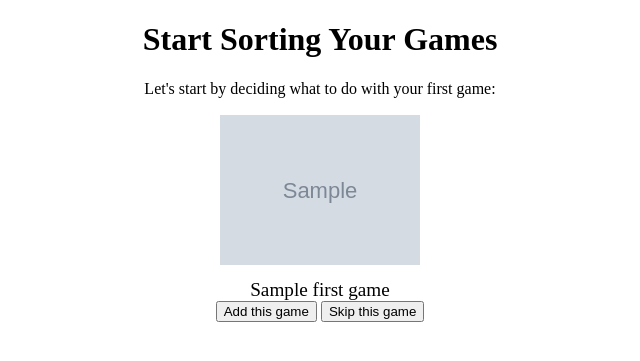
After one commit to otteydw/bggsorter, a Flask app: template templates/sort_first_game.html in a window 1280 px wide. The commit adds this page. Shown: the top 361 px of the page, without its empty margins (320-960 px from the left). Run offline with Flask 3, Linux system fonts and the light colour scheme; the template is opened without the code that fills it: most values are stand-ins (such as "Sample title", 1, 10 or a date in 2020); grey boxes marked "Sample" are stand-in pictures.

Commit message:
Add game skip feature
    Add ability to skip a game from being added to the sort list.
    No longer automatically populate the sorted list with one game.

```diff
--- a/app.py
+++ b/app.py
@@ -219,7 +219,8 @@ def sort_games():
 
     This route function manages the interactive sorting of games for a given user.
     It handles both GET and POST requests, implementing a binary insertion sort
-    algorithm to organize games based on user preferences.
+    algorithm to organize games based on user preferences. It also allows skipping
+    games, including the first game.
 
     Args:
         None
@@ -229,7 +230,7 @@ def sort_games():
             - If all games are sorted: A success message.
             - If username is missing: An error message with 400 status code.
             - During sorting process: Rendered 'sort_games.html' template for user input.
-            - After inserting a game: Redirect to this route for the next comparison.
+            - After inserting or skipping a game: Redirect to this route for the next comparison.
 
     Raises:
         None
@@ -238,6 +239,8 @@ def sort_games():
     Methods: GET, POST
     Query Parameters:
         username (str): The username of the user whose games are being sorted.
+        skip (str, optional): If present, indicates the current game should be skipped.
+        add_first (str, optional): If present, indicates the first game should be added to the sorted list.
     Form Data (POST only):
         username (str): The username (redundant with query parameter).
         low (int): The lower bound of the current sorting range.
@@ -245,8 +248,9 @@ def sort_games():
 
     Notes:
         - This function implements a binary insertion sort algorithm.
-        - It saves the updated sorting progress after each insertion.
-        - If the sorted list is empty, it initializes it with the first unsorted game.
+        - It saves the updated sorting progress after each insertion or skip.
+        - The user is prompted to add or skip the first game when the sorted list is empty.
+        - Skipped games are stored in a separate 'skipped' list in the user data.
     """
 
     username = request.args.get("username") or request.form.get("username")
@@ -256,23 +260,35 @@ def sort_games():
     user_data = load_data(username)
     unsorted_games = user_data["unsorted"]
     sorted_games = user_data["sorted"]
+    skipped_games = user_data.get("skipped", [])
 
     if not unsorted_games:
         return "All games have been sorted!"
 
-    # Ensure the sorted list will contain at least one game to start.
+    # Check if we're adding the first game
+    if not sorted_games and "add_first" in request.args:
+        sorted_games.append(unsorted_games.pop(0))
+        save_data(username, user_data)
+        return redirect(url_for("sort_games", username=username))
+
+    # Check if we're skipping a game
+    if "skip" in request.args:
+        skipped_game = unsorted_games.pop(0)
+        skipped_games.append(skipped_game)
+        user_data["skipped"] = skipped_games
+        save_data(username, user_data)
+        return redirect(url_for("sort_games", username=username))
+
+    # If sorted_games is empty, prompt to add or skip the first game
     if not sorted_games:
-        sorted_games.append(unsorted_games.pop())
+        return render_template("sort_first_game.html", username=username, first_game=unsorted_games[0])
 
-    game = unsorted_games[-1]
-
+    game = unsorted_games[0]
     low = int(request.form.get("low", 0))
     high = int(request.form.get("high", len(sorted_games) - 1))
 
     if low <= high:
         mid = (low + high) // 2
-
-        # This is where we ask the user to compare game with sorted_games[mid]
         return render_template(
             "sort_games.html",
             username=username,
@@ -285,7 +301,7 @@ def sort_games():
         )
     else:
         sorted_games.insert(low, game)
-        unsorted_games.pop()
+        unsorted_games.pop(0)
         save_data(username, user_data)
         return redirect(url_for("sort_games", username=username))
 
--- /dev/null
+++ b/templates/sort_first_game.html
@@ -0,0 +1,34 @@
+<!-- templates/sort_first_game.html -->
+<!DOCTYPE html>
+<html lang="en">
+    <head>
+        <meta charset="UTF-8">
+        <meta name="viewport" content="width=device-width, initial-scale=1.0">
+        <title>Start Sorting</title>
+        <style>
+        .container { display: flex; justify-content: space-around; }
+        .game { text-align: center; }
+        .game img { max-width: 200px; height: auto; }
+        .game-name { margin-top: 10px; font-size: 1.2em; }
+        h1, p { text-align: center; }
+        </style>
+    </head>
+    <body>
+        <h1>Start Sorting Your Games</h1>
+        <p>Let's start by deciding what to do with your first game:</p>
+        <div class="container">
+            <div class="game">
+                <form method="get" action="{{ url_for("sort_games") }}">
+                    <input type="hidden" name="username" value="{{ username }}">
+                    <input type="hidden" name="add_first" value="1">
+                    <button type="submit" style="border: none; background: none;">
+                        <img src="{{ first_game.image }}" alt="{{ first_game.name }}">
+                    </button>
+                    <div class="game-name">{{ first_game.name }}</div>
+                </form>
+                <button onclick="location.href='{{ url_for('sort_games', username=username, add_first=1) }}'">Add this game</button>
+                <button onclick="location.href='{{ url_for('sort_games', username=username, skip=1) }}'">Skip this game</button>
+            </div>
+        </div>
+    </body>
+</html>
```
Also changed, not shown: templates/sort_games.html (+8 -7 lines).
